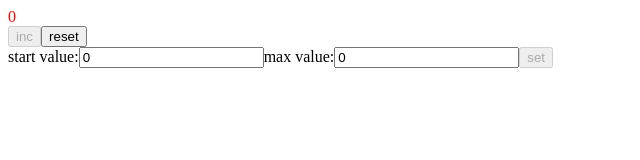
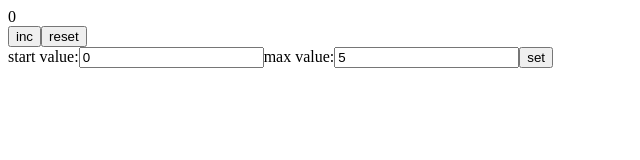
Before and after one commit to VitalkaMihal/advanced-counter, a React (Vite) app: page / in a window 1280 px wide. Shown: the top 160 px of the page, without its empty margins (0-640 px from the left). Built offline with nearby package versions, Linux system fonts and the light colour scheme.

Commit message:
feat(counter): add all func

```diff
--- a/src/App.tsx
+++ b/src/App.tsx
@@ -7,55 +7,79 @@ export type DataType = {
     maxValue: number
     value: number
     stateError: boolean
+    stateSet: boolean
+    stateIncorrect: boolean
 }
 
 export function App() {
 
     const [data, setData] = useState<DataType>({
         startValue: 0,
-        maxValue: 0,
+        maxValue: 5,
         value: 0,
         stateError: false,
+        stateSet: false,
+        stateIncorrect: false,
     });
 
-    const {startValue, maxValue, value, stateError} = data;
-
-    // const getStartValue = (e: number) => {
-    //     setData({...data, startValue: e})
-    // }
-    //
-    // const getMaxValue = (e: number) => {
-    //     setData({...data, maxValue: e})
-    //
-    // }
+    const {startValue, maxValue, value, stateError, stateSet, stateIncorrect} = data;
 
     useEffect(() => {
-        if(value >= maxValue){setData({...data, stateError: true})}},
+            if (value >= maxValue) {
+                setData({...data, stateError: true})}},
         [value])
+
+    useEffect(() => {
+            if (startValue < 0 || maxValue < 0 || startValue >= maxValue) {
+                setData({...data, stateIncorrect: true})}
+        else{setData({...data, stateIncorrect: false})}},
+        [maxValue, startValue])
 
     const counterHandler = () => {
         setData({...data, value: value + 1})
     }
     const setDataCounter = (e: DataType) => {
         setData(e)
+        localStorage.setItem('user', JSON.stringify(e))
     }
 
     const resetCounter = () => {
         setData({...data, value: startValue, stateError: false})
     }
 
+    const getStartValue = (e: number) => {
+        setData({...data, stateSet: true, stateError: false, startValue: e})
+    }
+    const getMaxValue = (e: number) => {
+        setData({...data, stateSet: true, stateError: false, maxValue: e})
+    }
+
+    useEffect(() => {
+        const storedUser = localStorage.getItem('user');
+        if (storedUser) {
+            try {
+                setData(JSON.parse(storedUser));
+            } catch (e) {
+                console.error('Ошибка парсинга JSON:', e);
+            }
+        }
+    }, []);
+
     return (
         <>
             <Counter
                 value={value}
                 stateError={stateError}
+                stateSet={stateSet}
                 counterHandler={counterHandler}
-                resetCounter={resetCounter}/>
-            <SetCounter startValue={startValue}
-                        maxValue={maxValue}
-                // getMaxValue={getMaxValue}
-                // getStartValue={getStartValue}
-                        setDataCounter={setDataCounter}/>
+                resetCounter={resetCounter}
+                stateIncorrect={stateIncorrect}/>
+            <SetCounter
+                startValue={startValue}
+                maxValue={maxValue}
+                getStartValue={getStartValue}
+                getMaxValue={getMaxValue}
+                setDataCounter={setDataCounter}/>
         </>
     )
 }
--- a/src/Components/InputData/InputData.tsx
+++ b/src/Components/InputData/InputData.tsx
@@ -11,22 +11,21 @@ export const InputData = ({value, onChange}: InputDataProps) => {
     const [valueInput, setValueInput] = useState(value)
     const [error, setError] = useState(false)
 
+
  const onChangeHandler = (e: ChangeEvent<HTMLInputElement>) => {
-
         setValueInput(+e.currentTarget.value)
-
  }
     useEffect(() => {
         onChange(valueInput)
         if(valueInput < 0){
             setError(true)
         }else{setError(false)}
-    }  ,[valueInput])
+    }  , [valueInput])
 
     return (
         <>
         <input type="number"
-               value={valueInput}
+               value={value}
                onChange={onChangeHandler}
                className={error ? 'error' : ''}
         />
--- a/src/layout/counter/Counter.tsx
+++ b/src/layout/counter/Counter.tsx
@@ -4,12 +4,15 @@ import {Display} from "../display/Display.tsx";
 type CounterProps = {
     value: number
     stateError: boolean
+    stateSet: boolean
+    stateIncorrect: boolean
     counterHandler: () => void
     resetCounter: () => void;
 }
 
 
-export const Counter = ({stateError, value, counterHandler, resetCounter}: CounterProps) => {
+export const Counter = (
+    {stateError, value, stateSet, stateIncorrect, counterHandler, resetCounter}: CounterProps) => {
 
     const onClickHandlerCounter = () => {
         counterHandler()
@@ -21,9 +24,11 @@ export const Counter = ({stateError, value, counterHandler, resetCounter}: Count
 
     return (
         <>
-            <Display title={value} error={stateError}/>
-            <Button title="inc" onClick={onClickHandlerCounter} disabled={stateError}/>
-            <Button title="reset" onClick={onClickHandlerReset}/>
+            <Display
+                title={stateSet ? stateIncorrect ? "Incorrect value!" : "enter values and press 'set'" : value}
+                error={stateError || stateIncorrect}/>
+            <Button title="inc" onClick={onClickHandlerCounter} disabled={stateError || stateSet}/>
+            <Button title="reset" onClick={onClickHandlerReset} disabled={stateSet}/>
         </>
     );
 };
--- a/src/layout/setCounter/SetCounter.tsx
+++ b/src/layout/setCounter/SetCounter.tsx
@@ -6,47 +6,51 @@ import type {DataType} from "../../App.tsx";
 type setCounterProps = {
     startValue: number
     maxValue: number
-    // getMaxValue: (e: number) => void
-    // getStartValue: (e: number) => void
+    getStartValue: (e: number) => void
+    getMaxValue: (e: number) => void
     setDataCounter: (e: DataType) => void
 }
 
-export const SetCounter = ({startValue, maxValue, setDataCounter}: setCounterProps) => {
+export const SetCounter = ({startValue, maxValue, getStartValue, getMaxValue, setDataCounter}: setCounterProps) => {
 
-    const [startValueInput, setStartValueInput] = useState(startValue);
-    const [maxValueInput, setMaxValueInput] = useState(maxValue);
     const [error, setError] = useState(false)
+    const [disabled, setDisabled] = useState<boolean>(false);
 
     useEffect(() => {
-        if (startValueInput < 0 || maxValueInput < 0 || startValueInput >= maxValueInput) {
+        if (startValue < 0 || maxValue < 0 || startValue >= maxValue) {
             setError(true)
         } else {
             setError(false)
         }
-    }, [startValueInput, maxValueInput])
+    }, [startValue, maxValue])
 
     const onChangeHandlerStart = (e: number) => {
-        setStartValueInput(e)
+        getStartValue(e)
+        setDisabled(false)
     }
 
     const onChangeHandlerMax = (e: number) => {
-        setMaxValueInput(e)
+        getMaxValue(e)
+        setDisabled(false)
     }
 
     const onClickSetHandler = () => {
         setDataCounter({
-            startValue: startValueInput,
-            maxValue: maxValueInput,
-            value: startValueInput,
-            stateError: false
+            startValue: startValue,
+            maxValue: maxValue,
+            value: startValue,
+            stateError: false,
+            stateSet: false,
+            stateIncorrect: false,
         })
+        setDisabled(true)
     }
 
     return (
         <div>
-            start value:<InputData value={startValueInput} onChange={onChangeHandlerStart}/>
-            max value:<InputData value={maxValueInput} onChange={onChangeHandlerMax}/>
-            <Button title="set" onClick={onClickSetHandler} disabled={error}/>
+            start value:<InputData value={startValue} onChange={onChangeHandlerStart}/>
+            max value:<InputData value={maxValue} onChange={onChangeHandlerMax}/>
+            <Button title="set" onClick={onClickSetHandler} disabled={error || disabled}/>
         </div>
     );
 };
```
